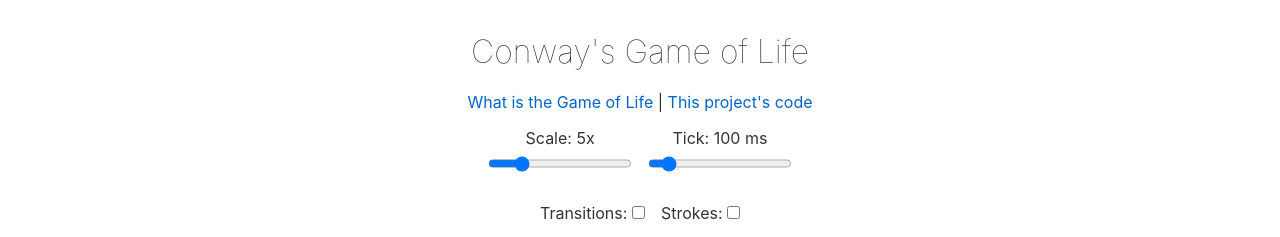
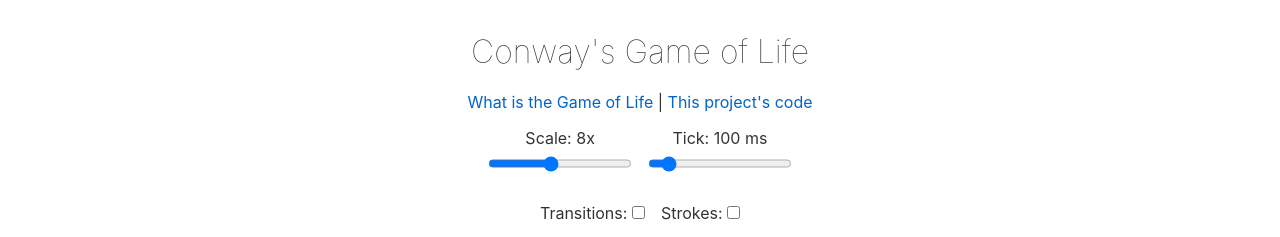
Before and after one commit to mebble/gameoflife, a Svelte app: page / in a window 1280 px wide. Shown: the top 237 px of the page. Built offline with nearby package versions, Linux system fonts and the light colour scheme.

Commit message:
increase default scale

```diff
--- a/src/App.svelte
+++ b/src/App.svelte
@@ -6,7 +6,7 @@
     import seeds from './seed';
     import { getTickStore } from './stores';
 
-    let scaling = 5;
+    let scaling = 8;
     let withTransitions = false;
     let withStrokes = false;
     let generation = new Generation([]);
```
